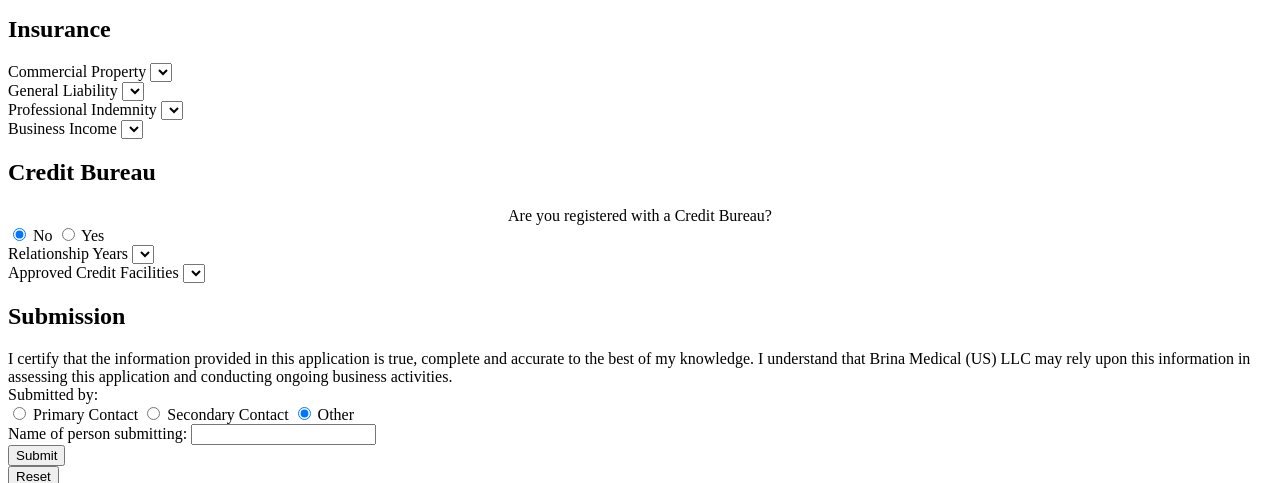
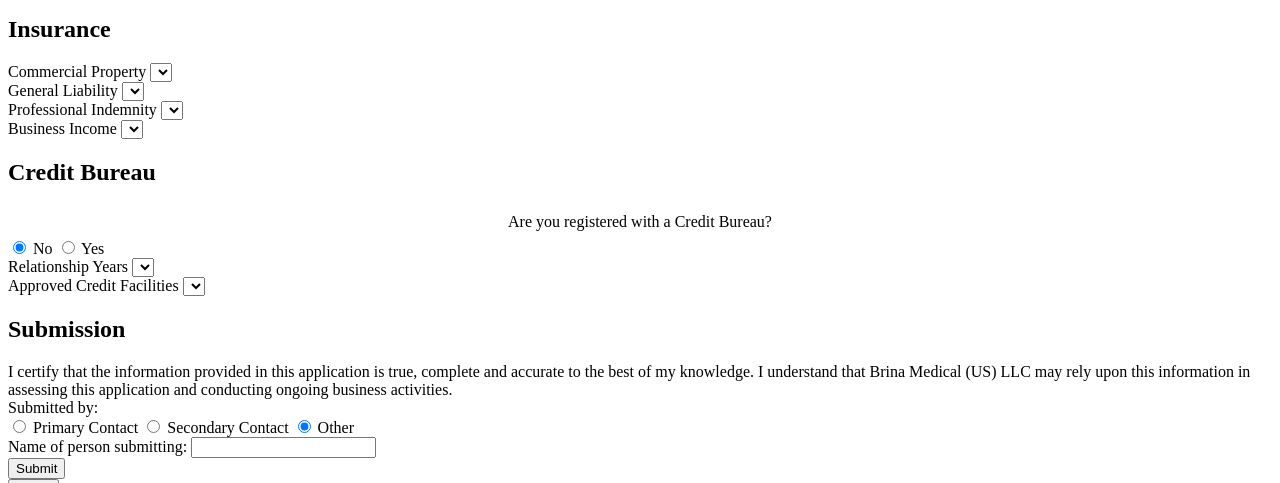
Before and after one commit to bpearson1970/brinabiopayg-api, a FastAPI app: template templates/includes/sections.html in a window 1280 px wide; the page is wider, and only the part inside the window is pictured. Shown: the part 897-1380 px from the top of that part. Run offline with FastAPI, Linux system fonts and the light colour scheme; the template is opened without the code that fills it, so the values that code supplies are empty; parts of the project's set-up code (start-up, migrations or seed data) failed here and were passed over.

Commit message:
Update credit_bureau_info.html

```diff
--- a/templates/includes/credit_bureau_info.html
+++ b/templates/includes/credit_bureau_info.html
@@ -3,7 +3,7 @@
 <div class="three_column-row">
 
     <div class="three_column-group">
-        <label style="display: block; text-align: center; line-height: 1.2;">
+        <label style="display: block; text-align: center; line-height: 2;">
             Are you registered with a Credit Bureau?
         </label>
       <div class="cb-radio-group">
```
